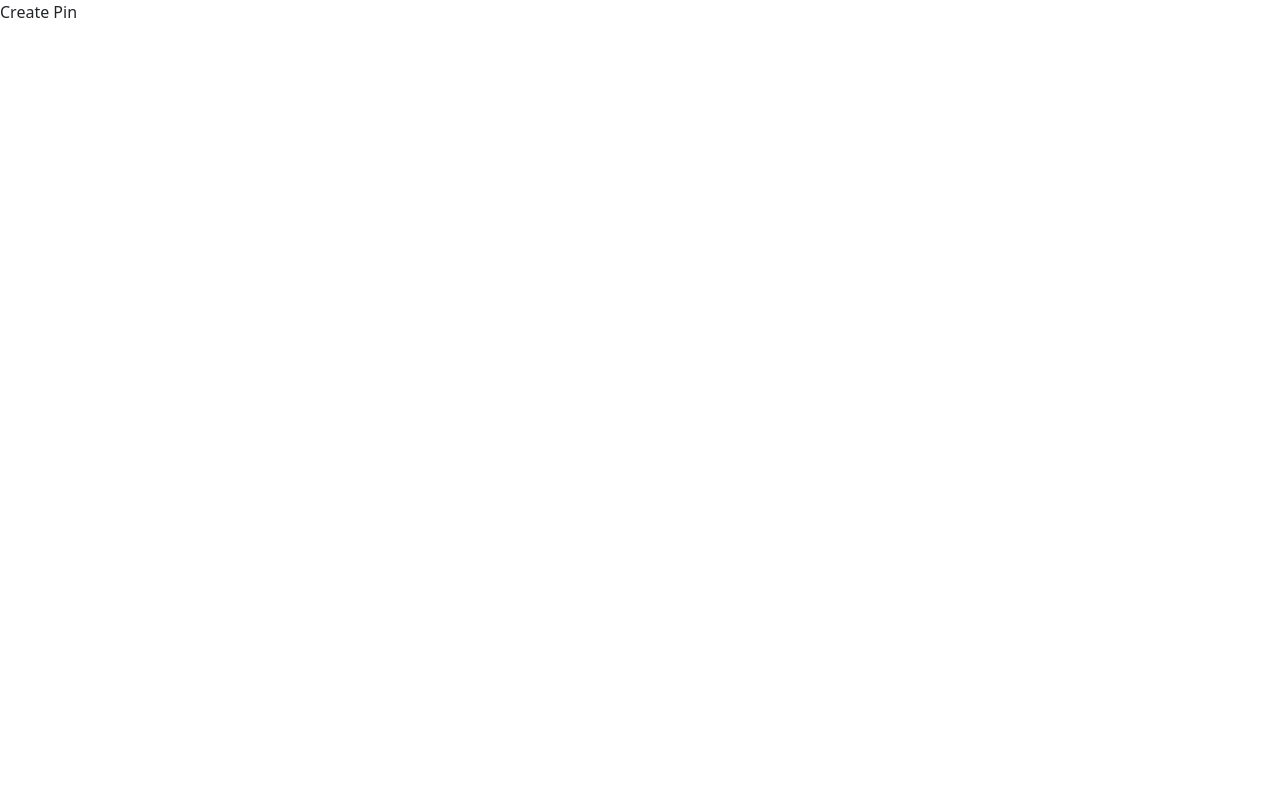
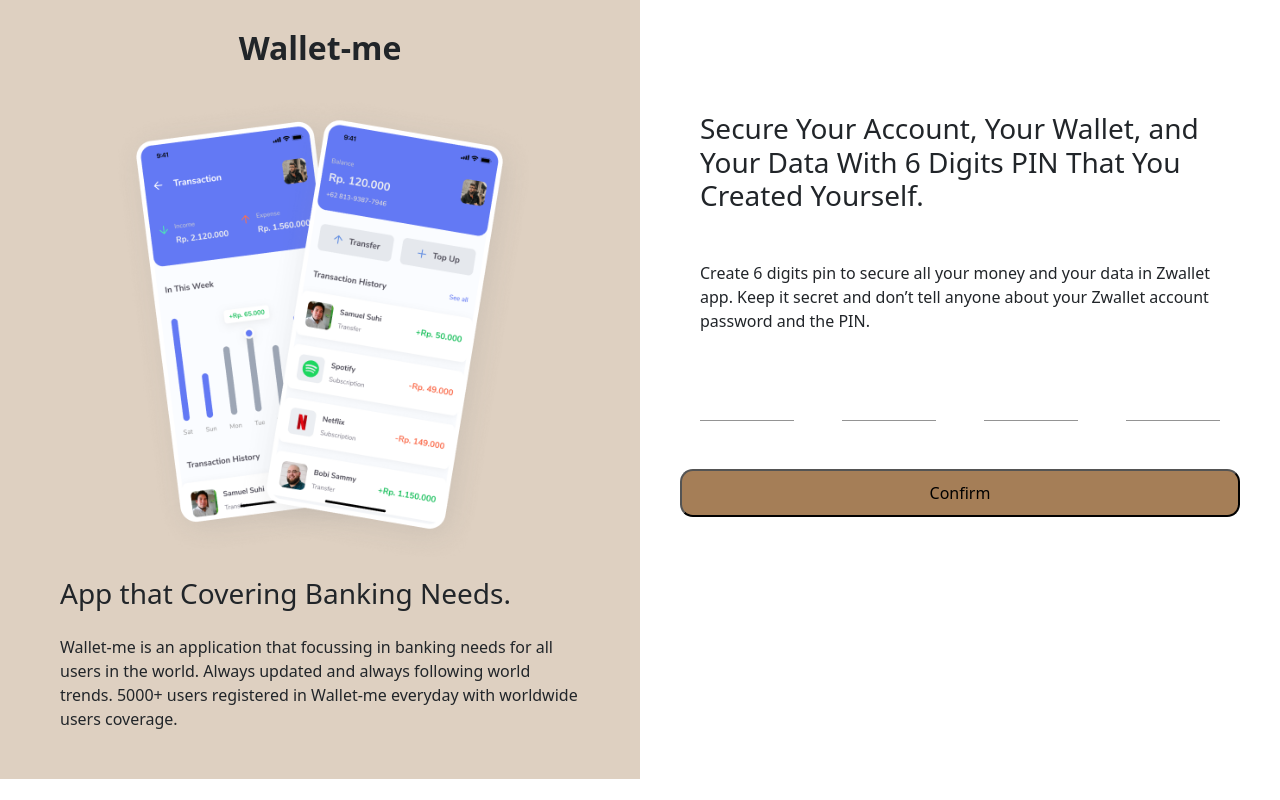
Before and after one commit to zalfanuramalia/wallet-me, a Next.js app: page /createPin in a window 1280 px wide. Built offline with nearby package versions, Linux system fonts and the light colour scheme.

Commit message:
feat: init create pin pages

```diff
--- a/pages/createPin.js
+++ b/pages/createPin.js
@@ -1,7 +1,54 @@
-const createPin = () => {
+import {Col, Row, Container} from 'react-bootstrap'
+import Image from 'next/image'
+import Input from '@mui/material/Input';
+import Link from 'next/link'
+
+const createpin = () => {
     return (
-        <div>Create Pin</div>
+        <div className='container-fluid log'>
+                <Row >
+                    <Col xl={6} className='bg-color1 log-1'>
+                        <div className='bg-title'>
+                            <div className='text-center px-5 mx-5 mt-4 title'>Wallet-me</div>
+                            <div className='d-flex flex-row justify-content-center'>
+                                <Image src='/images/Group 57.png' className='position absolute ' width={442} height={505}  alt='phone'/>
+                            </div>
+                            <h3 className='mx-5 '>App that Covering Banking Needs.</h3>
+                            <div className='d-flex-flex-row align-items-center'>
+                            <p className='mx-5 mb-5 mt-4 '>Wallet-me is an application that focussing in banking needs for all users
+                               in the world. Always updated and always following world trends.
+                               5000+ users registered in Wallet-me everyday with worldwide
+                               users coverage.
+                            </p>
+                            </div>
+                        </div>
+                    </Col>
+                    <Col xl={6} className='mt-5'>
+                        <div className='py-3'>
+                        <h3 className='px-5 mt-5 '>Secure Your Account, Your Wallet,
+                            and Your Data With 6 Digits PIN
+                            That You Created Yourself.
+                        </h3>
+                        </div>
+
+                        <p className='mx-5 mt-4 '>Create 6 digits pin to secure all your money and your data in Zwallet app. Keep it secret and don’t tell anyone about your Zwallet account password and the PIN.</p>
+                        <Row>
+                            <Col xl={12}>
+                            <div className='d-flex px-4'>
+                                <Input type="password" autoComplete='off' className='py-3 my-2 mx-4 text-center' />
+                                <Input type="password" autoComplete='off' className='py-3 my-2 mx-4 text-center' />
+                                <Input type="password" autoComplete='off' className='py-3 my-2 mx-4 text-center' />
+                                <Input type='password' autoComplete='off' className='py-3 my-2 mx-4 text-center' />
+                            </div>
+                            </Col>
+                            <Col xl={12} className='text-center mt-4'>
+                                <button className='bg-color3 btn-login mt-3'>Confirm</button>
+                            </Col>
+                        </Row>
+                    </Col>
+                </Row>
+        </div>
     )
 }
 
-export default createPin
+export default createpin
```
